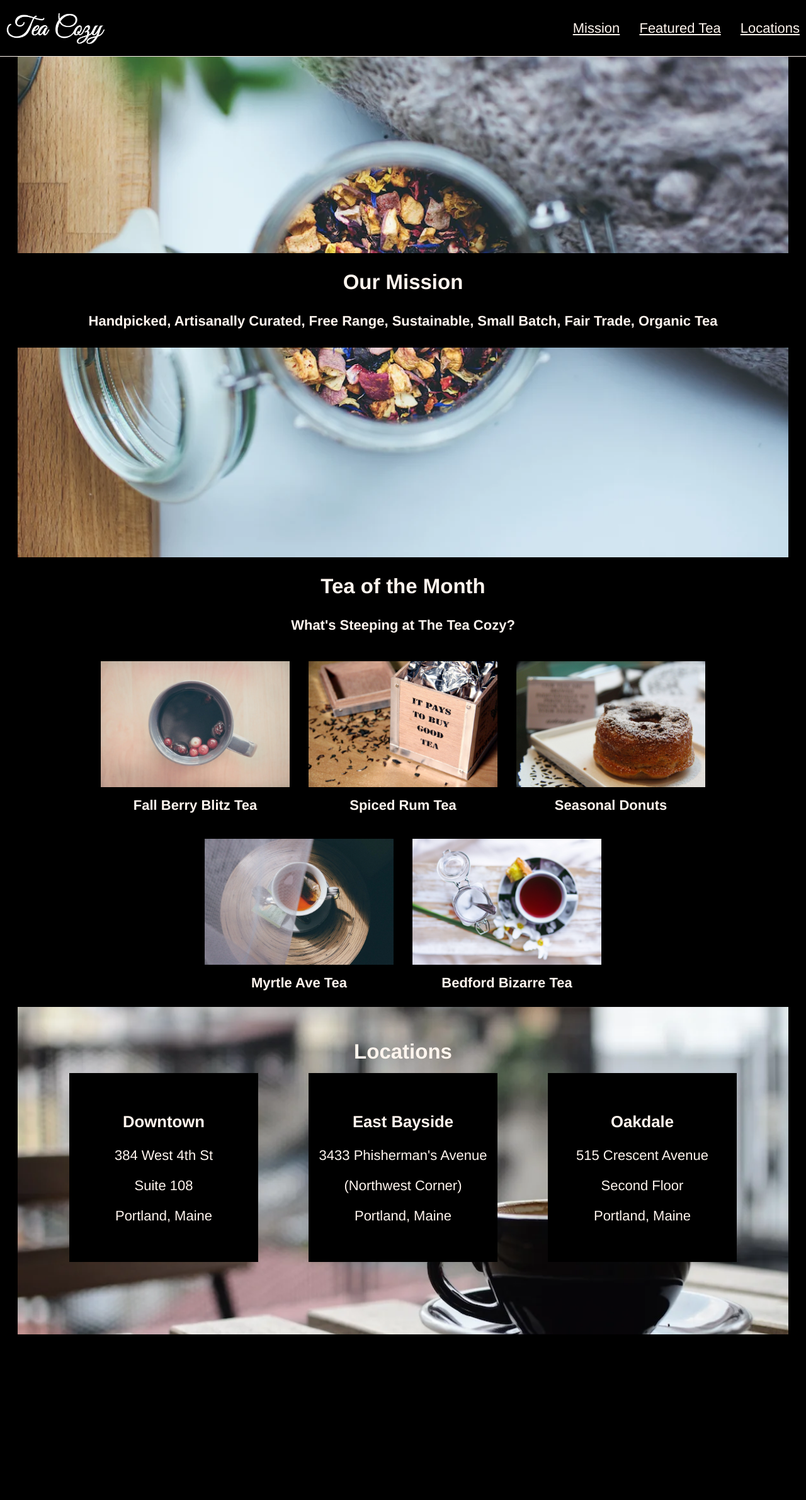
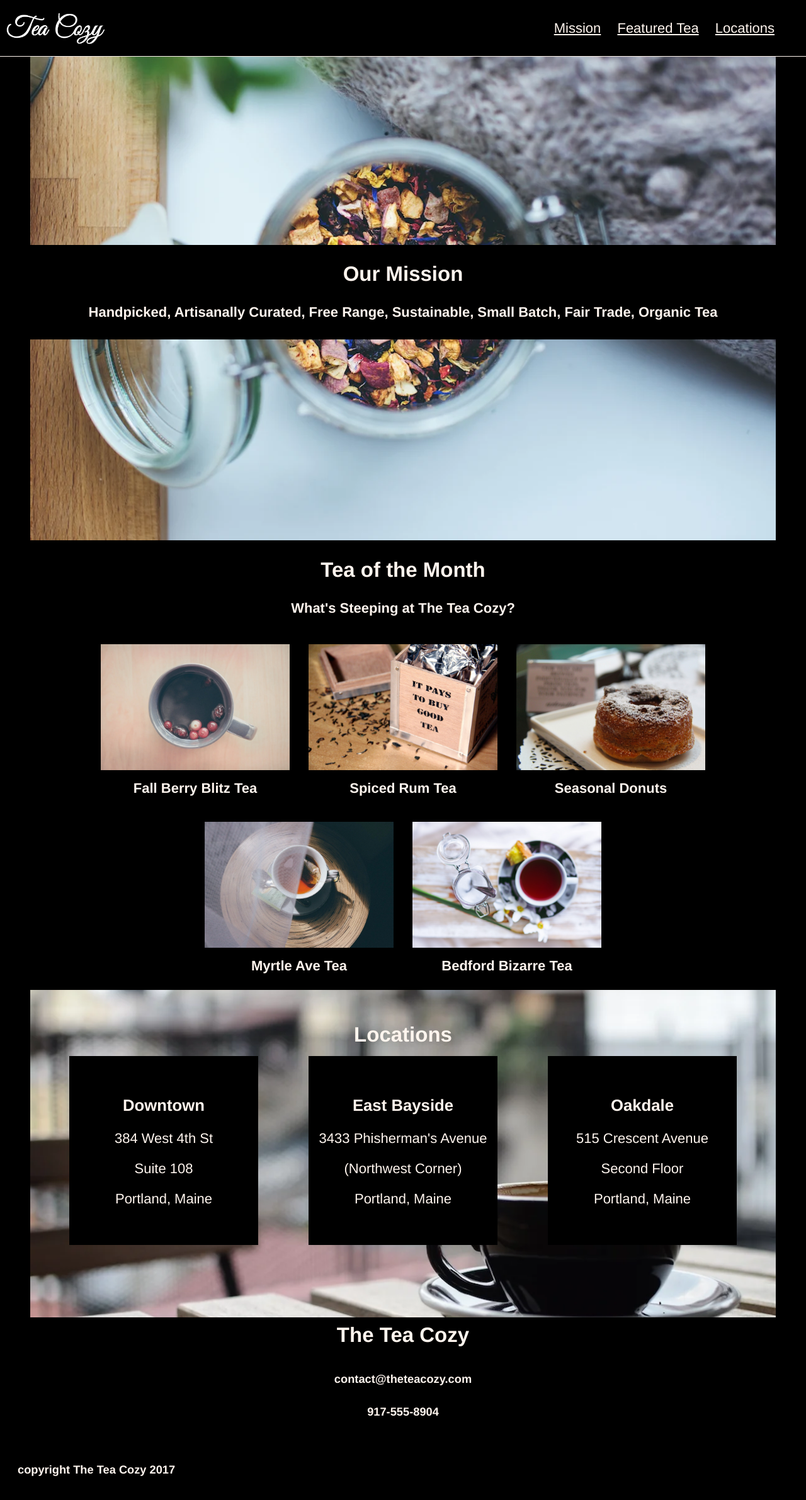
Before and after one commit to EasonVora/tea-cozy, a plain HTML site: page index.html in a window 1280 px wide. Shown: the whole page at 63% size. Before the commit the page ends 2127 px from the top, so only its background shows below. Drawn offline with Linux system fonts and the light colour scheme.

Commit message:
Finished

```diff
--- a/index.html
+++ b/index.html
@@ -8,11 +8,16 @@
 </head>
     <header>
         <img id="logo" src="./images/img-tea-cozy-logo.webp" alt="Tea Cozy Logo">
-        <ul id="top-menu">
-            <li><a href="#">Mission</a></li>
+        <!-- <ul id="top-menu"> -->
+            <!-- <li><a href="#">Mission</a></li>
             <li><a href="#">Featured Tea</a></li>
-            <li><a href="#">Locations</a></li>
-        </ul>
+            <li><a href="#">Locations</a></li> -->
+        <!-- </ul> -->
+        <div id="menu">
+            <a href="#">Mission</a>
+            <a href="#">Featured Tea</a>
+            <a href="#">Locations</a>
+        </div>
     </header>
 <body>
     <article id="image-and-mission">
@@ -75,5 +80,13 @@
         </section>
         <!-- <img id="locations-background" src="./images/img-locations-background.webp" alt="cup-of-tea-background"> -->
     </article>
+    <article id="contact">
+        <h2>The Tea Cozy</h2>
+        <h5>contact@theteacozy.com</h5>
+        <h5>917-555-8904</h5>
+    </article>
 </body>
+<footer>
+    <h5>copyright The Tea Cozy 2017</h5>
+</footer>
 </html>
--- a/styles.css
+++ b/styles.css
@@ -8,13 +8,24 @@ html {
 
 }
 
+/* @media (min-width: 600px) {
+    #menu a {
+        display: inline-block;
+    }
+}
+@media (max-width: 600px) {
+    #menu a {
+        display: block;
+    }
+} */
+
+
 /* FIXED TOPBAR */
 header {
     background-color: black;
     border-bottom: 1px solid seashell;
     display: flex;
     flex-wrap: nowrap;
-    justify-content: space-between;
     align-items: center;
     position: fixed;
     top: 0;
@@ -22,24 +33,48 @@ header {
     right: 0;
     z-index: 1000;
     height: 69px;
+    width: 100%;
     margin: 0;
     padding: 10px;
 
     #logo {
         height: 50px;
+        padding-right: 20px;
+    }
+    #menu {
+        position: absolute;
+        right: 50px;
+
+        @media (min-width: 600px) {
+            a {
+                display: inline-block;
+                margin-right: 20px;
+            }
+        }
+        @media (max-width: 600px) {
+            a {
+                display: block;
+            }
+        }
     }
 
-    li {
-        display: inline-flex;
+    /* ul {
+        display: flex;
         flex-wrap: nowrap;
-        margin-left: 25px;
+        text-align: right;
+        li {
+            flex-direction: row;
 
-        a {
-            color: seashell;
-            text-decoration: underline;
-            font-size: 22px;
+            list-style: none;
+
+            a {
+                color: seashell;
+                text-decoration: underline;
+                font-size: 22px;
+            }
         }
-    } /* end of header li */
+    } */
+
 } /* end of header */
 
 body {
@@ -48,7 +83,7 @@ body {
     flex-direction: column;
     justify-content: center;
     margin-top: 69px;
-    padding: 0 20px;
+    padding: 0 40px;
 
 /* INTRO ARTICLE */
     #image-and-mission {
@@ -112,6 +147,7 @@ body {
         background-size: cover;
         background-position: center center;
         min-height: 500px;
+        margin-bottom: 0;
 
         h2 {
             text-align: center;
@@ -128,7 +164,6 @@ body {
             width: 100%;
             padding-bottom: 100px;
 
-
             .address-box {
                 background-color: black;
                 /* font-size: 22px; */
@@ -141,4 +176,22 @@ body {
             }
         } /* end of locations */
     } /* end of location-article */
+
+    #contact {
+        text-align: center;
+        height: 200px;
+        margin-top: 0;
+        padding: 0;
+
+        h2 {
+            line-height: .5;
+            padding: 0;
+            margin: 20px 0 50px 0;
+        }
+    }
 } /* end of Body */
+
+footer h5 {
+    position: relative;
+    left: -20px;
+}
```
